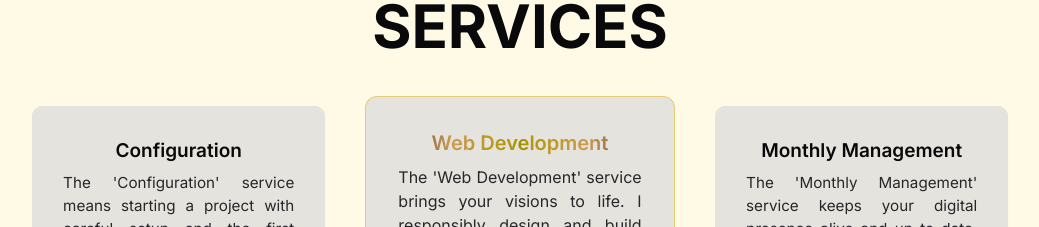
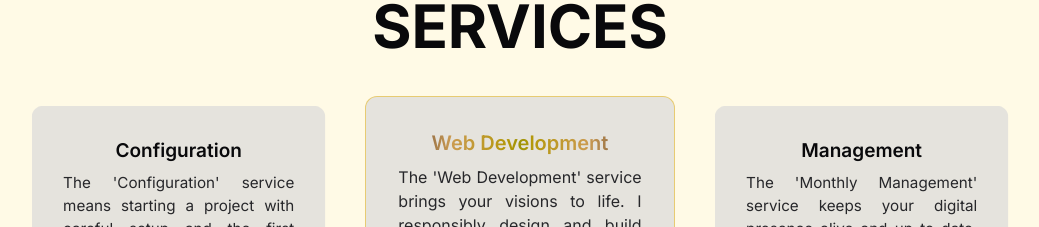
Before and after one commit to ton1czech/baudys, a Next.js app: page / in a window 1280 px wide. Shown: the part 1840-2067 px from the top of the page, without its empty margins (120-1159 px from the left). Built offline with nearby package versions, Linux system fonts and the light colour scheme; what react-chatbot-kit would draw is missing.

Commit message:
👌IMPROVE: services title

```diff
--- a/components/homepage/services.tsx
+++ b/components/homepage/services.tsx
@@ -38,7 +38,7 @@ export const Services = () => {
             highlight
           />
           <ServiceCard
-            title={language === 'en' ? 'Monthly Management' : 'Měsíční Správa'}
+            title={language === 'en' ? 'Management' : 'Správa'}
             body={
               language === 'en'
                 ? "The 'Monthly Management' service keeps your digital presence alive and up to date. I'll ensure regular newsletters are sent, emails are answered and content is updated. With these services, you can be sure that your website will always be fresh and relevant to your customers. I will take care of your web platform and you can focus on your business growth."
```
